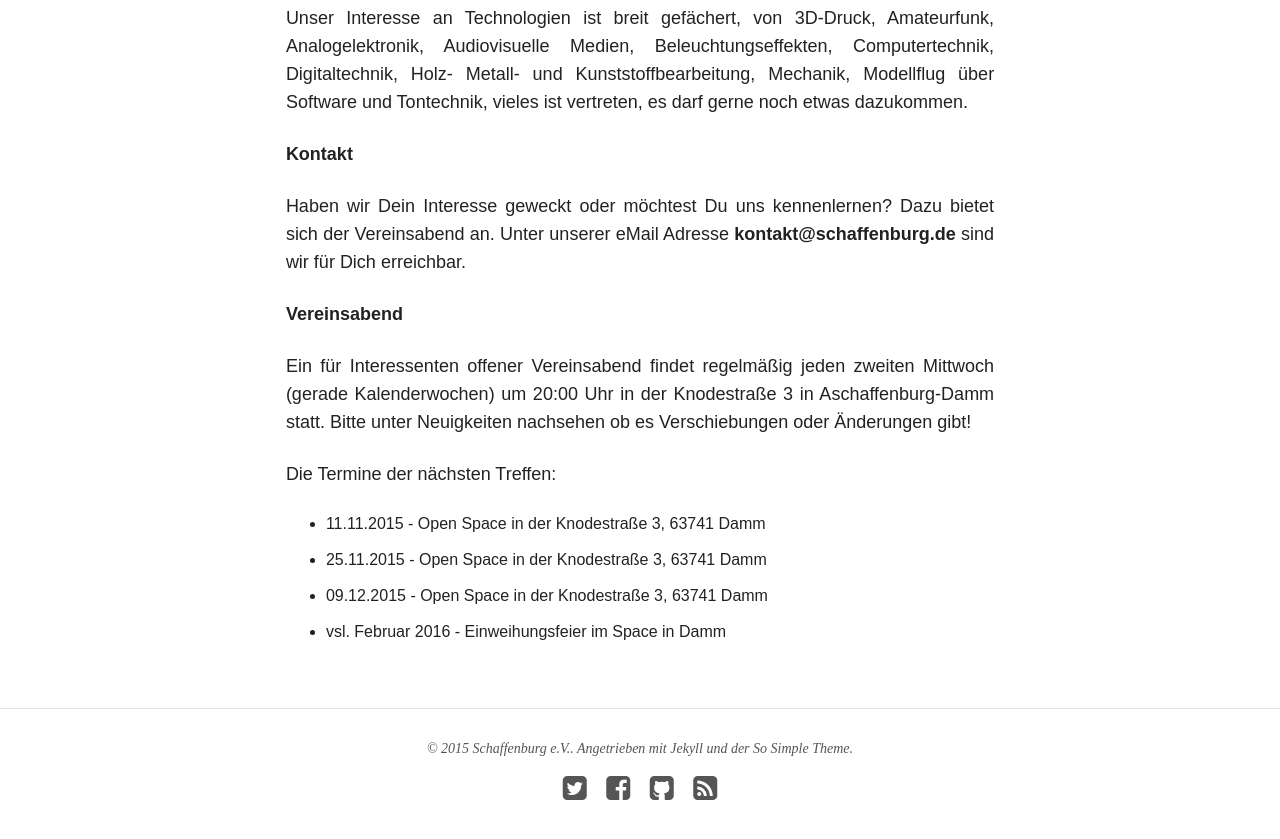
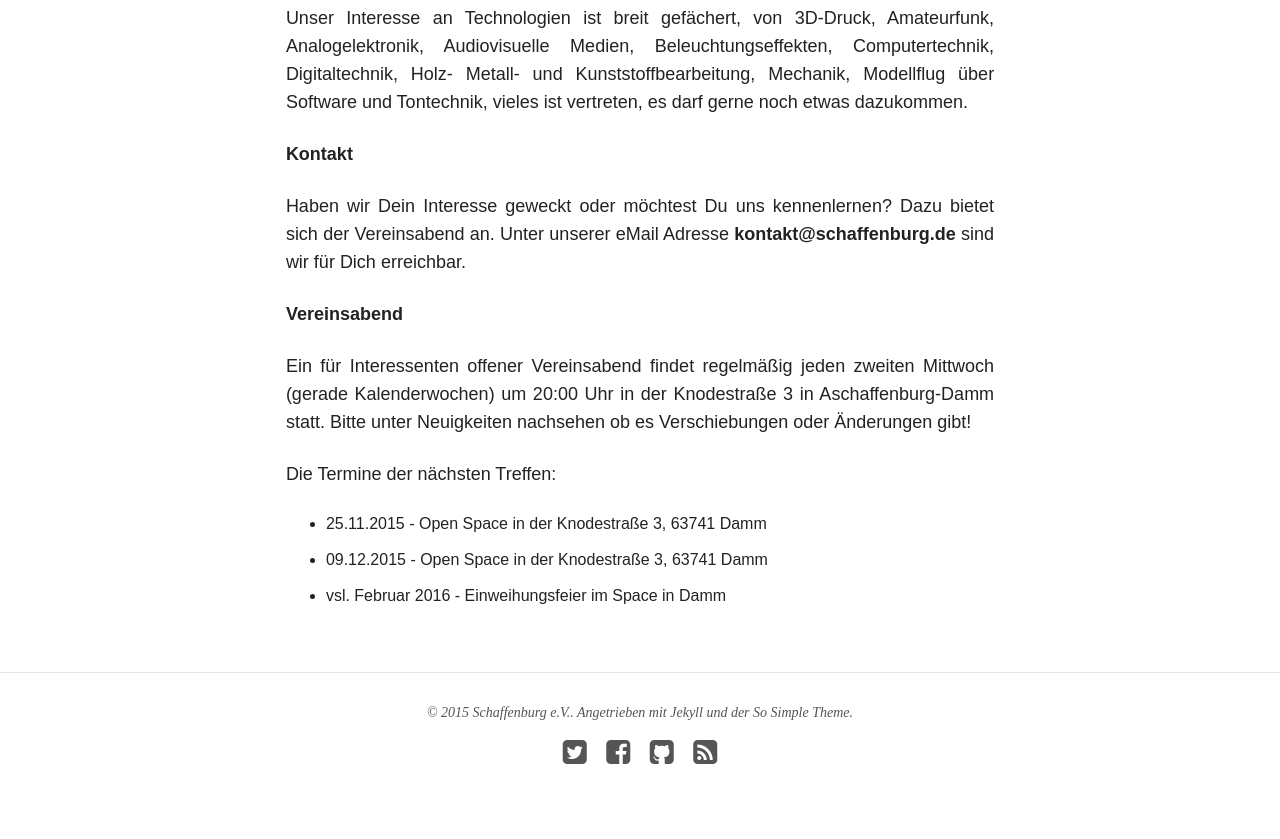
Before and after one commit to Schaffenburg/schaffenburg.github.io, a Jekyll site: the page built from index.md, in a window 1280 px wide and 900 px high, scrolled down 1039 px. Shown: the top 839 px of the window. Built offline with Jekyll 4.4.1, drawn with Linux system fonts in a browser that asks for light colours; nearby versions of some CDN libraries.

Commit message:
Stammtisch Termin entfernt da vorbei

```diff
--- a/index.md
+++ b/index.md
@@ -33,7 +33,6 @@ Ein für Interessenten offener Vereinsabend findet regelmäßig jeden zweiten Mi
 
 Die Termine der nächsten Treffen:
 
-* 11.11.2015 - Open Space in der Knodestraße 3, 63741 Damm
 * 25.11.2015 - Open Space in der Knodestraße 3, 63741 Damm
 * 09.12.2015 - Open Space in der Knodestraße 3, 63741 Damm
 * vsl. Februar 2016   - Einweihungsfeier im Space in Damm
```
